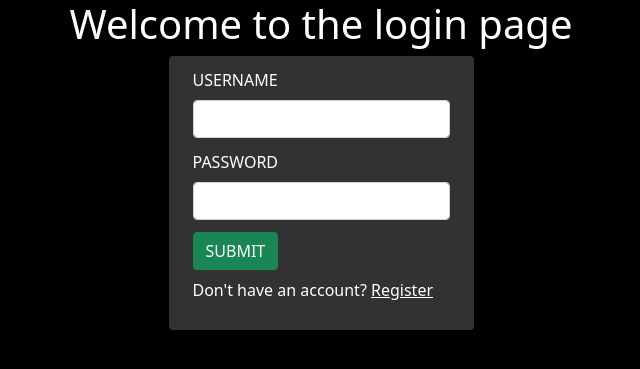
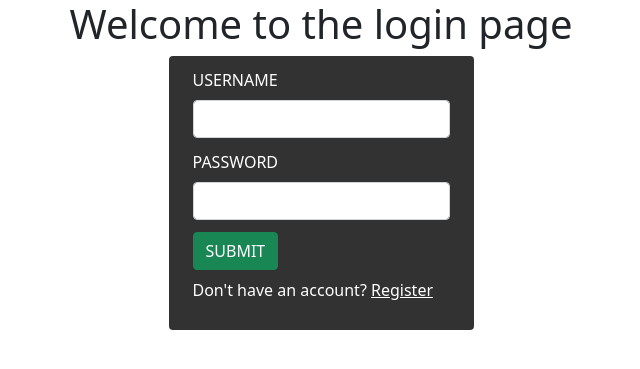
Before and after one commit to umontes/SecureLogin, a Flask app: page / in a window 1280 px wide. Shown: the top 369 px of the page, without its empty margins (319-959 px from the left). Run offline with Flask 2, Linux system fonts and the light colour scheme; some libraries are stand-ins or nearby versions.

Commit message:
changed the website into a "light mode"

```diff
--- a/static/style.css
+++ b/static/style.css
@@ -1,8 +1,12 @@
-body {
+/* body {
     background-color: black;
-}
+} */
 
-h1, h2, h3, h4, h5, p, a, label{
+/* h1, h2, h3, h4, h5, p, a, label{
+    color: white;
+} */
+
+p, a, label {
     color: white;
 }
 
```
